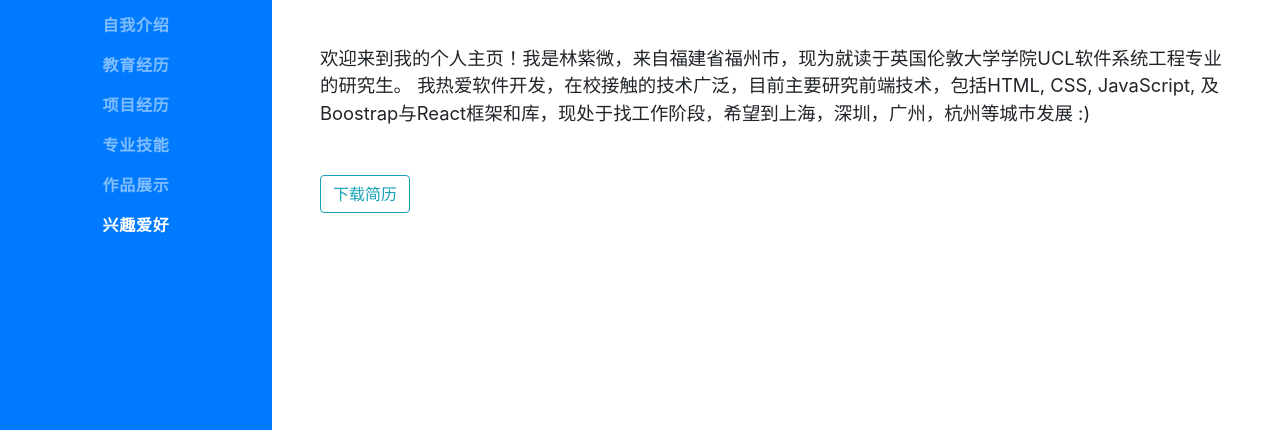
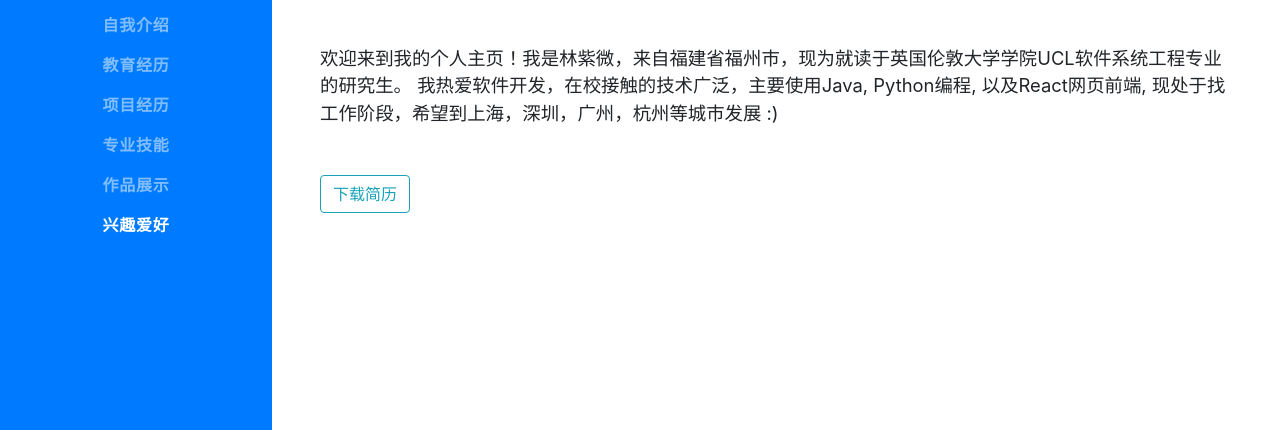
Before and after one commit to AtonalStar/AtonalStar.github.io, a website with bundled scripts: page index.html in a window 1280 px wide. Shown: the part 367-797 px from the top of the page. Built offline with nearby package versions, Linux system fonts and the light colour scheme; a web font is replaced by a local one.

Commit message:
modify resume

```diff
--- a/index.html
+++ b/index.html
@@ -87,7 +87,7 @@
         <div class="subheading mb-5">295 Holloway Road, London, UK · (+86)17859297602 ·
           <a href="mailto:1048904413@qq.com">1048904413@qq.com</a>
         </div>
-        <p class="lead mb-5">欢迎来到我的个人主页！我是林紫微，来自福建省福州市，现为就读于英国伦敦大学学院UCL软件系统工程专业的研究生。 我热爱软件开发，在校接触的技术广泛，目前主要研究前端技术，包括HTML, CSS, JavaScript, 及Boostrap与React框架和库，现处于找工作阶段，希望到上海，深圳，广州，杭州等城市发展 :) </p>
+        <p class="lead mb-5">欢迎来到我的个人主页！我是林紫微，来自福建省福州市，现为就读于英国伦敦大学学院UCL软件系统工程专业的研究生。 我热爱软件开发，在校接触的技术广泛，主要使用Java, Python编程, 以及React网页前端, 现处于找工作阶段，希望到上海，深圳，广州，杭州等城市发展 :) </p>
         <div class="download-button">
           <a class="btn btn-outline-info" href="src/resume_lzw.pdf" download="resume_lzw.pdf">下载简历</a>
         </div>
```
Also changed, not shown: 1 other file.
